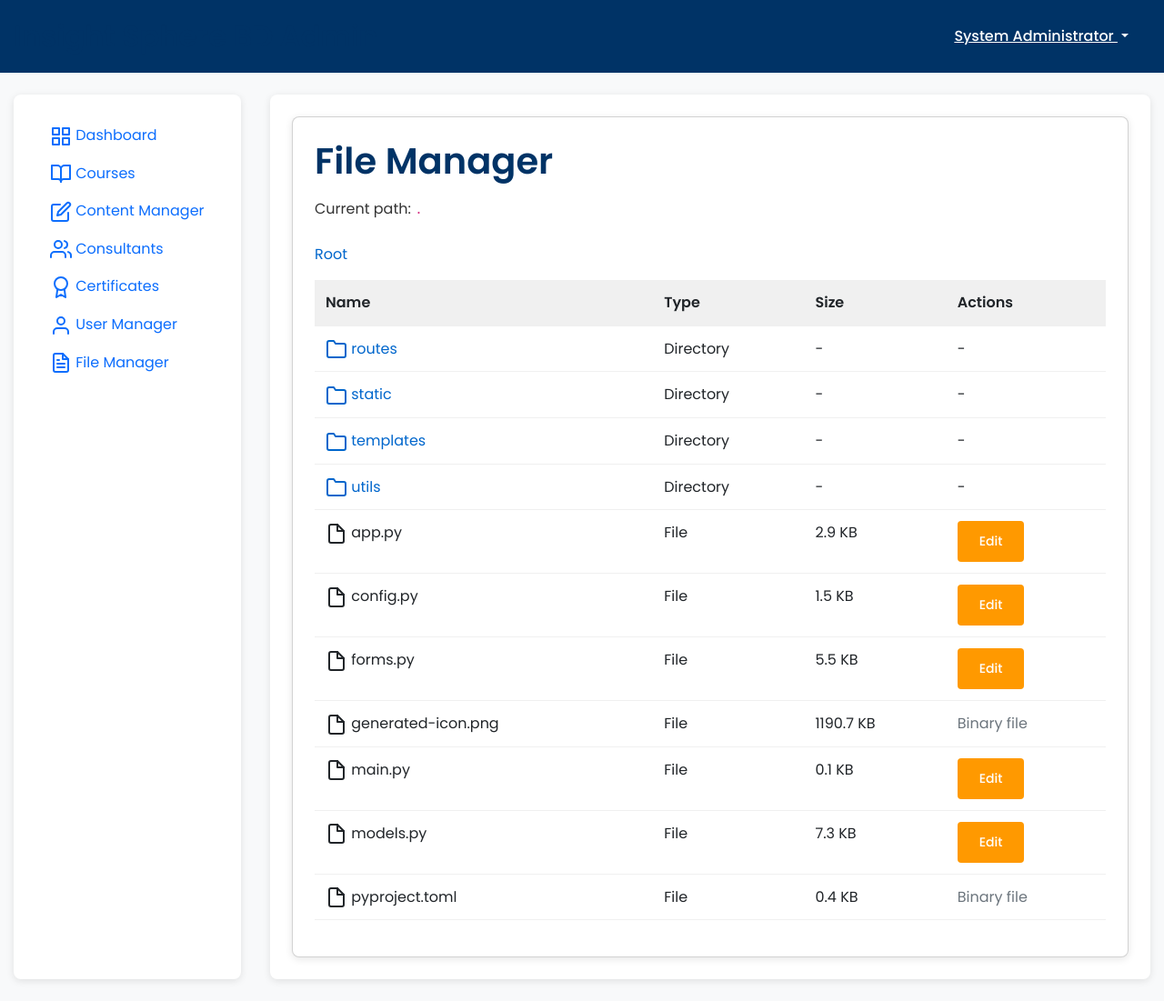
After one commit to InsightSpherebd/Insight_Sphere, a Flask app: page /admin/file-manager in a window 1280 px wide. The commit adds this page. Shown: the whole page at 91% size. Run offline with Flask 3, Linux system fonts and the light colour scheme; a user stored in the database is signed in; some libraries are stand-ins or nearby versions.

Commit message:
Give super admins tools to manage and edit program files directly
Adds file manager and editor views with CodeMirror integration to `admin.py` and related templates.

Replit-Commit-Author: Agent
Replit-Commit-Session-Id: 837ed6fa-8396-4129-b2f4-29c7aa67d241
Replit-Commit-Screenshot-Url: https://storage.googleapis.com/screenshot-production-us-central1/13d57d37-9210-49e5-82fb-14ddeee3d828/4320e9bf-50f3-4416-be1f-11d6af055a9d.jpg

```diff
--- a/routes/admin.py
+++ b/routes/admin.py
@@ -727,3 +727,86 @@ def user_delete(user_id):
     db.session.commit()
     flash('User deleted successfully!', 'success')
     return redirect(url_for('admin.user_manager'))
+
+
+# File Manager - For Super Admins to edit program files
+@admin_bp.route('/file-manager')
+@super_admin_required
+def file_manager():
+    path = request.args.get('path', '.')
+    # Security check to prevent directory traversal attacks
+    if '..' in path or path.startswith('/'):
+        flash('Invalid path specified.', 'danger')
+        path = '.'
+
+    files = []
+    directories = []
+
+    # Get list of files and directories
+    try:
+        for item in os.listdir(path):
+            item_path = os.path.join(path, item)
+            if os.path.isdir(item_path):
+                directories.append({
+                    'name': item,
+                    'path': item_path,
+                    'type': 'directory'
+                })
+            else:
+                files.append({
+                    'name': item,
+                    'path': item_path,
+                    'size': os.path.getsize(item_path),
+                    'type': 'file'
+                })
+    except Exception as e:
+        flash(f'Error accessing path: {str(e)}', 'danger')
+        path = '.'
+        directories = []
+        files = []
+
+    # Sort alphabetically
+    directories.sort(key=lambda x: x['name'])
+    files.sort(key=lambda x: x['name'])
+
+    return render_template('admin/file_manager.html',
+                        title='File Manager',
+                        current_path=path,
+                        directories=directories,
+                        files=files)
+
+@admin_bp.route('/file-edit', methods=['GET', 'POST'])
+@super_admin_required
+def file_edit():
+    path = request.args.get('path', '')
+
+    # Security check to prevent directory traversal attacks
+    if '..' in path or path.startswith('/'):
+        flash('Invalid path specified.', 'danger')
+        return redirect(url_for('admin.file_manager'))
+
+    if request.method == 'POST':
+        content = request.form.get('content', '')
+
+        try:
+            with open(path, 'w') as f:
+                f.write(content)
+            flash('File saved successfully!', 'success')
+        except Exception as e:
+            flash(f'Error saving file: {str(e)}', 'danger')
+
+        # Redirect back to the same page to clear POST data
+        return redirect(url_for('admin.file_edit', path=path))
+
+    # Get file content for GET request
+    try:
+        with open(path, 'r') as f:
+            content = f.read()
+    except Exception as e:
+        flash(f'Error reading file: {str(e)}', 'danger')
+        return redirect(url_for('admin.file_manager'))
+
+    return render_template('admin/file_edit.html',
+                         title=f'Edit File: {os.path.basename(path)}',
+                         path=path,
+                         content=content)
--- /dev/null
+++ b/templates/admin/file_manager.html
@@ -0,0 +1,98 @@
+{% extends "admin/layout.html" %}
+
+{% block content %}
+<div class="card">
+    <div class="card-content">
+        <h1>File Manager</h1>
+        <p class="mb-4">Current path: <code>{{ current_path }}</code></p>
+
+        <!-- Breadcrumb navigation -->
+        <nav aria-label="breadcrumb">
+            <ol class="breadcrumb">
+                <li class="breadcrumb-item"><a href="{{ url_for('admin.file_manager', path='.') }}">Root</a></li>
+                {% if current_path != '.' %}
+                    {% set path_parts = current_path.split('/') %}
+                    {% set accumulated_path = '' %}
+                    {% for part in path_parts %}
+                        {% if part != '.' %}
+                            {% set accumulated_path = accumulated_path + ('/' if accumulated_path else '') + part %}
+                            <li class="breadcrumb-item"><a href="{{ url_for('admin.file_manager', path=accumulated_path) }}">{{ part }}</a></li>
+                        {% endif %}
+                    {% endfor %}
+                {% endif %}
+            </ol>
+        </nav>
+
+        <!-- Directory and file listing -->
+        <div class="table-responsive">
+            <table class="table table-hover">
+                <thead>
+                    <tr>
+                        <th>Name</th>
+                        <th>Type</th>
+                        <th>Size</th>
+                        <th>Actions</th>
+                    </tr>
+                </thead>
+                <tbody>
+                    <!-- Parent directory -->
+                    {% if current_path != '.' %}
+                        {% set parent_path = '/'.join(current_path.split('/')[:-1]) %}
+                        {% if parent_path == '' %}
+                            {% set parent_path = '.' %}
+                        {% endif %}
+                        <tr>
+                            <td><a href="{{ url_for('admin.file_manager', path=parent_path) }}"><i data-feather="arrow-up"></i> ..</a></td>
+                            <td>Directory</td>
+                            <td>-</td>
+                            <td>-</td>
+                        </tr>
+                    {% endif %}
+
+                    <!-- Directories -->
+                    {% for directory in directories %}
+                        <tr>
+                            <td><a href="{{ url_for('admin.file_manager', path=directory.path) }}"><i data-feather="folder"></i> {{ directory.name }}</a></td>
+                            <td>Directory</td>
+                            <td>-</td>
+                            <td>-</td>
+                        </tr>
+                    {% endfor %}
+
+                    <!-- Files -->
+                    {% for file in files %}
+                        <tr>
+                            <td><i data-feather="file"></i> {{ file.name }}</td>
+                            <td>File</td>
+                            <td>{{ (file.size / 1024)|round(1) }} KB</td>
+                            <td>
+                                {% if file.name.endswith('.py') or file.name.endswith('.html') or file.name.endswith('.css') or file.name.endswith('.js') or file.name.endswith('.json') or file.name.endswith('.md') or file.name.endswith('.txt') %}
+                                    <a href="{{ url_for('admin.file_edit', path=file.path) }}" class="btn btn-sm btn-primary">Edit</a>
+                                {% else %}
+                                    <span class="text-muted">Binary file</span>
+                                {% endif %}
+                            </td>
+                        </tr>
+                    {% endfor %}
+
+                    <!-- Empty state -->
+                    {% if directories|length == 0 and files|length == 0 %}
+                        <tr>
+                            <td colspan="4" class="text-center">This directory is empty.</td>
+                        </tr>
+                    {% endif %}
+                </tbody>
+            </table>
+        </div>
+    </div>
+</div>
+{% endblock %}
+
+{% block scripts %}
+<script>
+    document.addEventListener('DOMContentLoaded', function() {
+        // Initialize Feather icons
+        feather.replace();
+    });
+</script>
+{% endblock %}
--- a/templates/admin/layout.html
+++ b/templates/admin/layout.html
@@ -31,6 +31,7 @@
     <script src="https://cdn.jsdelivr.net/npm/sortablejs@1.15.0/Sortable.min.js"></script>
 
     {% block styles %}{% endblock %}
+    {% block head %}{% endblock %}
 </head>
 <body>
     <!-- Admin Header -->
@@ -114,6 +115,11 @@
                                     <i data-feather="user"></i> User Manager
                                 </a>
                             </li>
+                            <li class="nav-item">
+                                <a class="nav-link {% if 'file-manager' in request.path or 'file-edit' in request.path %}active{% endif %}" href="{{ url_for('admin.file_manager') }}">
+                                    <i data-feather="file-text"></i> File Manager
+                                </a>
+                            </li>
                         {% endif %}
                     </ul>
                 </nav>
```
Also changed, not shown: templates/admin/file_edit.html (added, +74 -0 lines).
